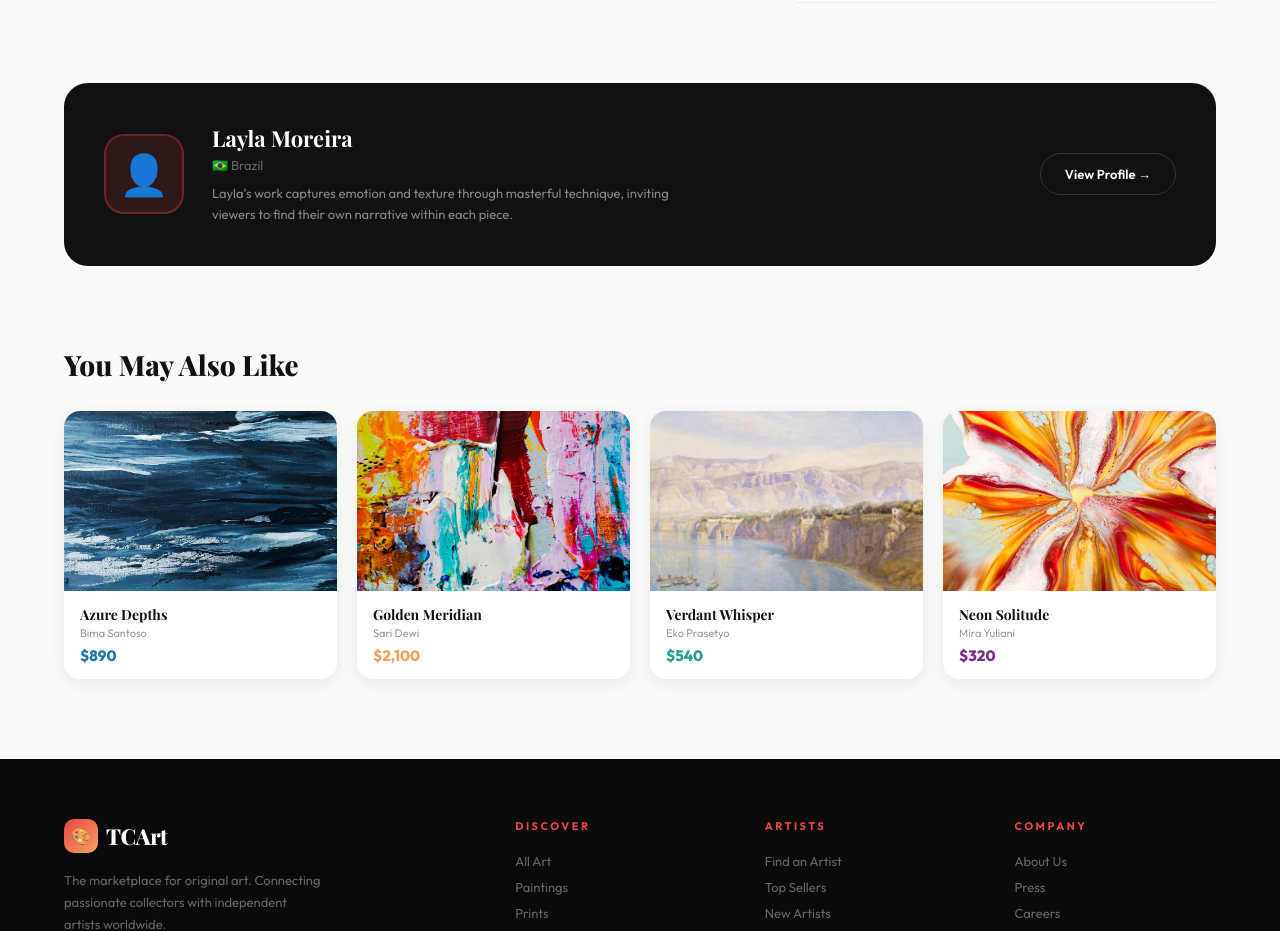
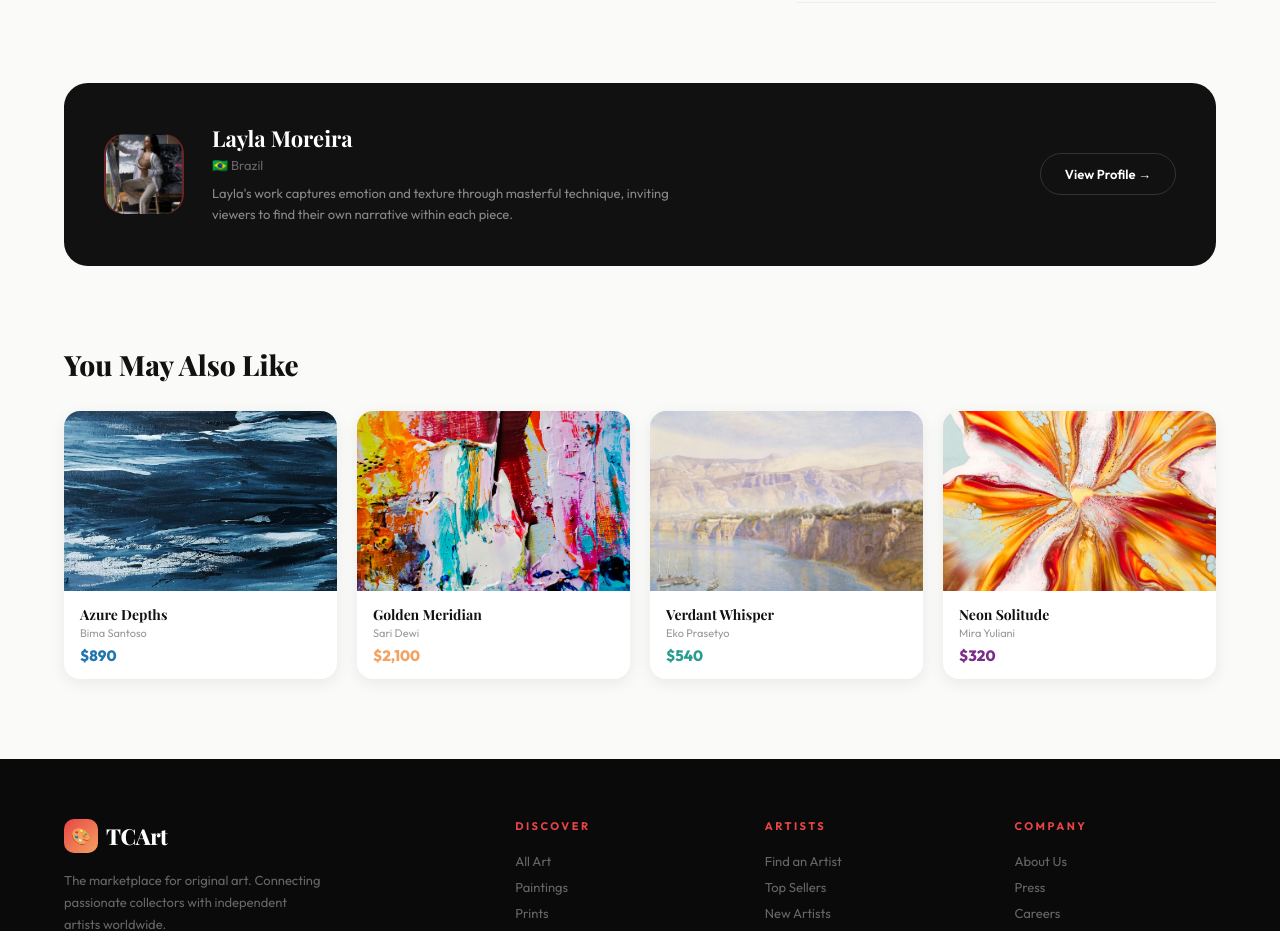
Before and after one commit to nwijaya90/tc-art, a Next.js app: page /artwork/1 in a window 1280 px wide. Shown: the part 980-1911 px from the top of the page. Built offline with nearby package versions, Linux system fonts and the light colour scheme.

Commit message:
add navigation link

```diff
--- a/app/(artwork)/artwork/[id]/page.jsx
+++ b/app/(artwork)/artwork/[id]/page.jsx
@@ -75,6 +75,8 @@ import Modal from "@mui/material/Modal";
 const ARTWORKS_DB = {
   1: {
     id: 1,
+    artistId: 1,
+    image_artist: "/images/artist-1.avif",
     title: "Crimson Reverie",
     artist: "Layla Moreira",
     country: "🇧🇷 Brazil",
@@ -101,6 +103,8 @@ const ARTWORKS_DB = {
   },
   2: {
     id: 2,
+    artistId: 2,
+    image_artist: "/images/artist-2.avif",
     title: "Azure Depths",
     artist: "Bima Santoso",
     country: "🇮🇩 Indonesia",
@@ -128,6 +132,8 @@ const ARTWORKS_DB = {
   },
   3: {
     id: 3,
+    artistId: 3,
+    image_artist: "/images/artist-3.avif",
     title: "Golden Meridian",
     artist: "Sari Dewi",
     country: "🇮🇩 Indonesia",
@@ -155,6 +161,8 @@ const ARTWORKS_DB = {
   },
   4: {
     id: 4,
+    artistId: 4,
+    image_artist: "/images/artist-4.avif",
     title: "Verdant Whisper",
     artist: "Eko Prasetyo",
     country: "🇮🇩 Indonesia",
@@ -183,6 +191,8 @@ const ARTWORKS_DB = {
   },
   5: {
     id: 5,
+    image_artist: "/images/artist-5.avif",
+    artistId: 5,
     title: "Neon Solitude",
     artist: "Mira Yuliani",
     country: "🇮🇩 Indonesia",
@@ -210,6 +220,8 @@ const ARTWORKS_DB = {
   },
   6: {
     id: 6,
+    artistId: 6,
+    image_artist: "/images/artist-6.avif",
     title: "Terracotta Dreams",
     artist: "Bagas Wibowo",
     country: "🇮🇩 Indonesia",
@@ -688,7 +700,18 @@ const ArtworkDetailPage = () => {
 
       <ArtistSection>
         <ArtistCard>
-          <ArtistCardAvatar $color={artwork.color}>👤</ArtistCardAvatar>
+          <ArtistCardAvatar $color={artwork.color}>
+            <Image
+              src={artwork.image_artist}
+              alt={artwork.artist}
+              width={80}
+              height={80}
+              style={{
+                borderRadius: "20px",
+                objectFit: "cover",
+              }}
+            />
+          </ArtistCardAvatar>
           <ArtistCardInfo>
             <ArtistCardName>{artwork.artist}</ArtistCardName>
             <ArtistCardCountry>{artwork.country}</ArtistCardCountry>
@@ -698,7 +721,11 @@ const ArtworkDetailPage = () => {
               narrative within each piece.
             </ArtistCardBio>
           </ArtistCardInfo>
-          <ArtistCardBtn>View Profile →</ArtistCardBtn>
+          <ArtistCardBtn
+            onClick={() => router.push(`/artist/${artwork.artistId}`)}
+          >
+            View Profile →
+          </ArtistCardBtn>
         </ArtistCard>
       </ArtistSection>
 
```
